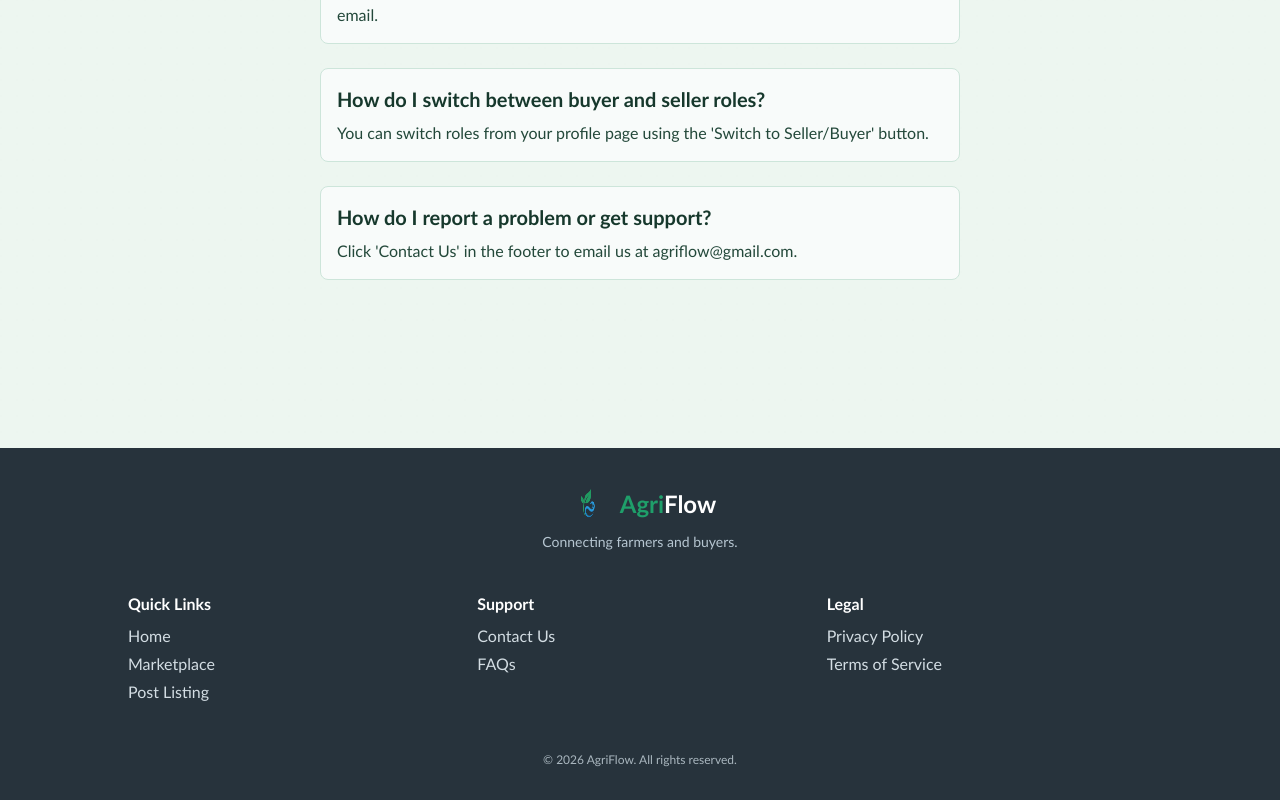
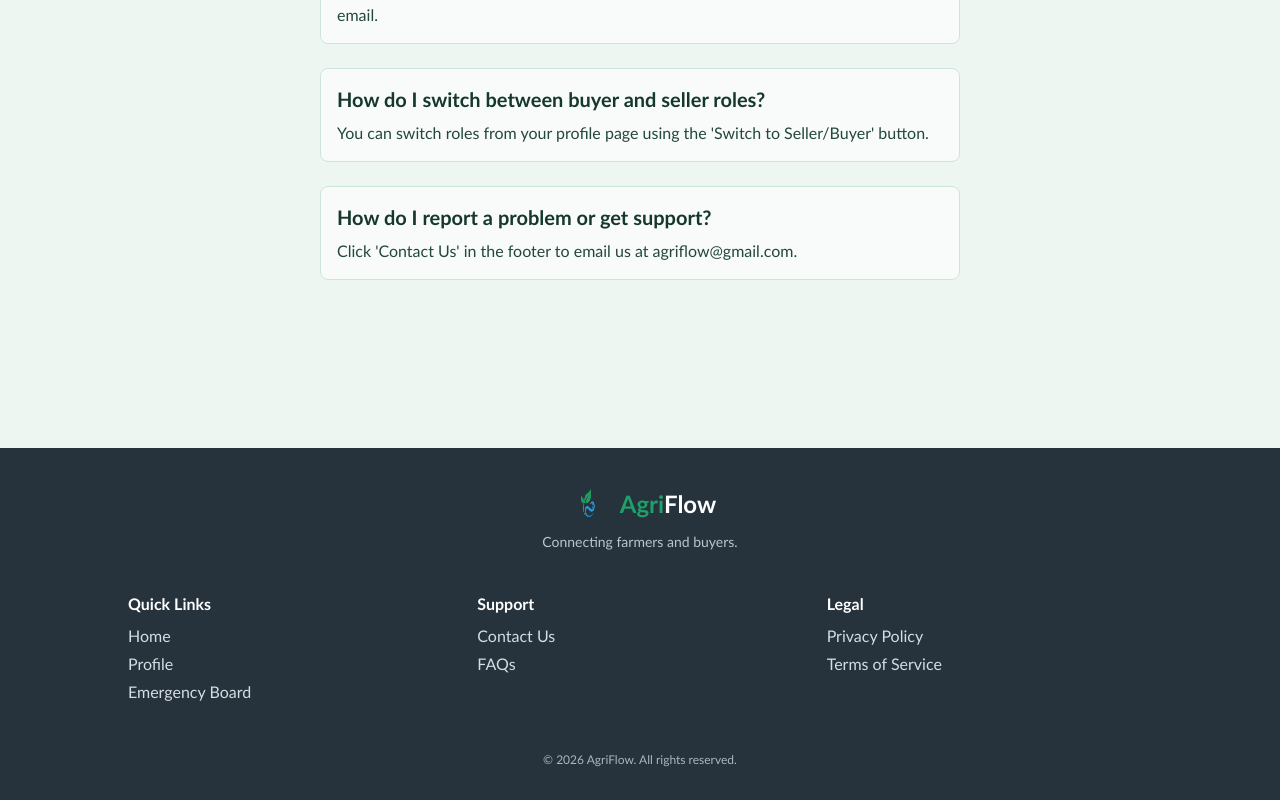
Before and after one commit to Winney360/AgriFlow, a React (Vite) app in the folder client/: page /faq in a window 1280 px wide. Shown: the part 977-1777 px from the top of the page. Built offline with nearby package versions, Linux system fonts and the light colour scheme; no server answers.

Commit message:
style: update Footer links with new routes and enhance hover effects

```diff
--- a/client/src/components/layout/Footer.jsx
+++ b/client/src/components/layout/Footer.jsx
@@ -15,9 +15,9 @@ const Footer = () => (
         <div>
           <h4 className="font-bold text-white mb-2">Quick Links</h4>
           <ul className="space-y-1">
-            <li><a href="/" className="hover:underline">Home</a></li>
-            <li><a href="/marketplace" className="hover:underline">Marketplace</a></li>
-            <li><a href="/post-listing" className="hover:underline">Post Listing</a></li>
+            <li><a href="/" className="hover:underline hover:text-[#1f9f6a] transition-colors">Home</a></li>
+            <li><a href="/profile" className="hover:underline hover:text-[#1f9f6a] transition-colors">Profile</a></li>
+            <li><a href="/emergency-board" className="hover:underline hover:text-[#1f9f6a] transition-colors">Emergency Board</a></li>
           </ul>
         </div>
         <div>
@@ -26,20 +26,20 @@ const Footer = () => (
             <li>
               <button
                 onClick={() => window.open('mailto:agriflow@gmail.com')}
-                className="hover:underline text-left w-full bg-transparent border-0 p-0 m-0 cursor-pointer text-inherit"
+                className="hover:underline hover:text-[#1f9f6a] text-left w-full bg-transparent border-0 p-0 m-0 cursor-pointer text-inherit transition-colors"
                 type="button"
               >
                 Contact Us
               </button>
             </li>
-            <li><a href="/faq" className="hover:underline">FAQs</a></li>
+            <li><a href="/faq" className="hover:underline hover:text-[#1f9f6a] transition-colors">FAQs</a></li>
           </ul>
         </div>
         <div>
           <h4 className="font-bold text-white mb-2">Legal</h4>
           <ul className="space-y-1">
-            <li><a href="/privacy" className="hover:underline">Privacy Policy</a></li>
-            <li><a href="/terms" className="hover:underline">Terms of Service</a></li>
+            <li><a href="/privacy" className="hover:underline hover:text-[#1f9f6a] transition-colors">Privacy Policy</a></li>
+            <li><a href="/terms" className="hover:underline hover:text-[#1f9f6a] transition-colors">Terms of Service</a></li>
           </ul>
         </div>
       </div>
```
